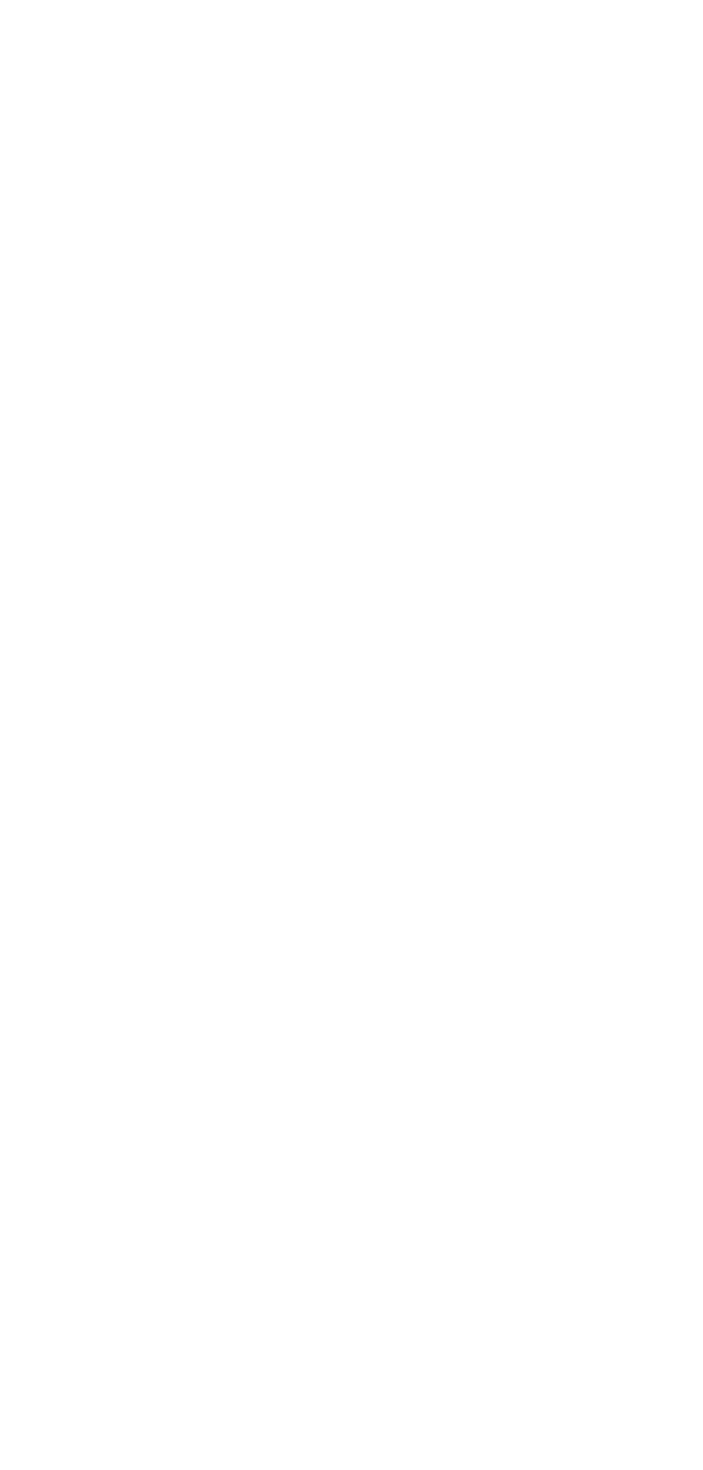
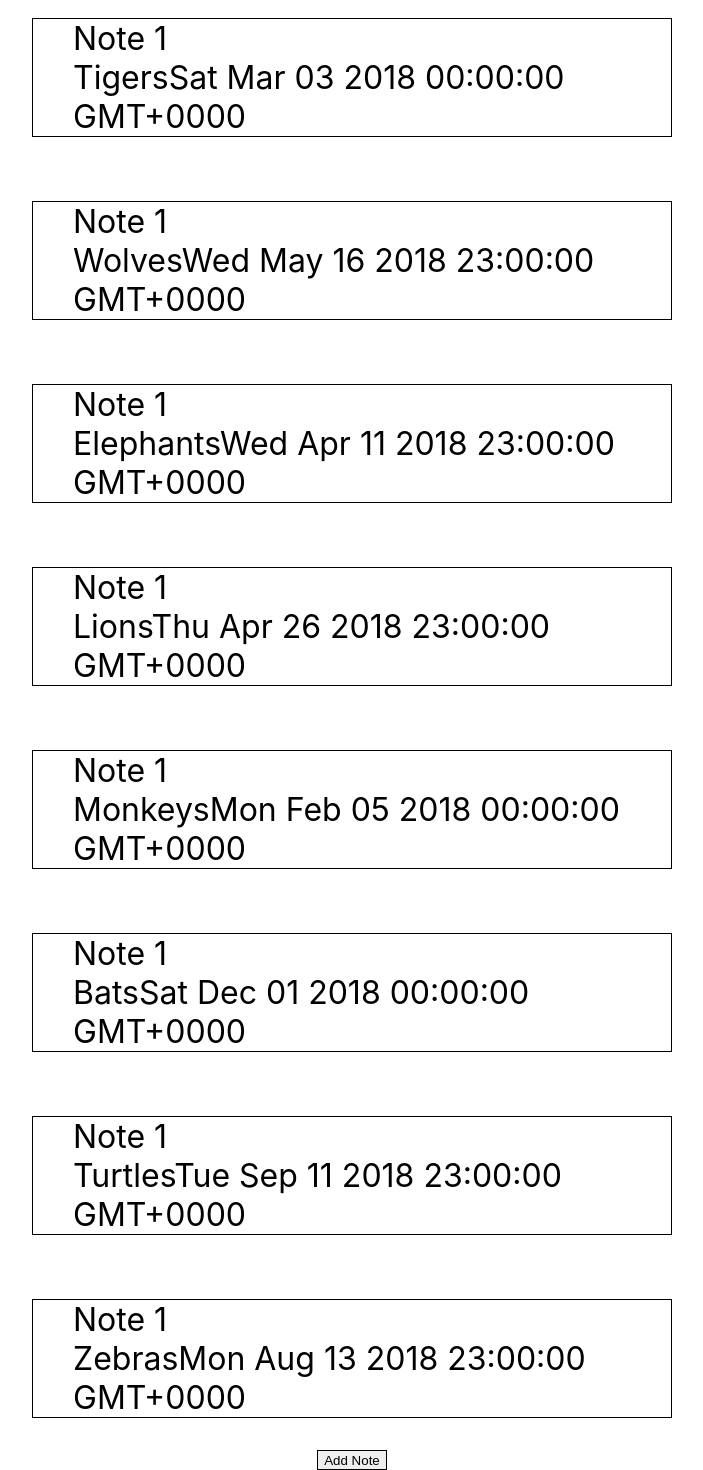
Before and after one commit to AJStolp/Noteful-app, a React (Create React App) app: page / in a window 1280 px wide. Shown: the part 1235-2705 px from the top of the page, without its empty margins (288-991 px from the left). Before the commit the page ends 800 px from the top, so only its background shows below. Built offline with nearby package versions, Linux system fonts and the light colour scheme.

Commit message:
working have question state

```diff
--- a/src/App.js
+++ b/src/App.js
@@ -5,24 +5,53 @@ import { render } from '@testing-library/react';
 import SideBar from './sideBar/sideBar';
 import DummyStore from './dummy-store';
 import Notes from './notes/notes';
-import Moment from 'react-moment';
+import Moment from 'moment';
+import NotesMain from './notesMain/notesMain';
+import dummyStore from './dummy-store';
 
 class App extends React.Component {
+//   foldersData = () => {
+//     dummyStore.folders.map( (val, i) =>
+//     <ul key={i}>
+//       <li>
+//         {val.name}
+//         {val.id}
+//       </li>
+//     </ul>
+
+//     );
+// }
+
+  // notesData = () => {
+  //   dummyStore.notes.map( (value, index) =>
+  //   <ul key={index}>
+  //     <li>
+  //       {value.name}
+  //       <Moment>
+  //         {value.modified}
+  //       </Moment>
+  //     </li>
+  //   </ul>
+  //   );
+  // }
+
+
   constructor() {
     super();
     this.state = {
-        folders: [],
-        notes: [],
+        folders: this.foldersData,
+        notes: this.notesData,
     }
   }
+
   render() {
     return (
       <div className="App">
           <Header />
           <SideBar />
-          <Notes notes={this.state.notes}/>
-          {/* <Moment date={dateToFormat} /> */}
+          <NotesMain />
       </div>
+
     );
 
   }
--- a/src/notes/notes.css
+++ b/src/notes/notes.css
@@ -1,7 +1,25 @@
+* {
+    box-sizing: border-box;
+}
+
 .notes {
-    /* display: flex;
-    flex-direction: row;
-    align-items: flex-end; */
     border: 1px solid black;
-    width: 55%;
+    width: 50%;
+    list-style-type: none;
+    text-align: left;
+    height: 100;
 }
+
+.notesLi {
+    display: flex;
+    flex-direction: column;
+    align-items: center;
+    justify-content: center;
+    font-size: 2.5vw;
+}
+
+.noteButton {
+    text-align: left;
+    height: 20px;
+    border: 1px solid black;
+}
--- a/src/notes/notes.js
+++ b/src/notes/notes.js
@@ -1,24 +1,28 @@
+
 import React from 'react';
 import './notes.css';
 import dummyStore from '../dummy-store';
 import Moment from 'react-moment';
 
-const notes = () => {
-    const dateToFormat = new Date('1976-04-19T12:59-0500');
-
-
+const notes = (props) => {
     const note = dummyStore.notes.map( (value, i) => (
         <ul key={i} className='notes'>
-            <li className='notesLi'>
+            <li>
+                Note 1 <br />
                 {value.name}
-                {value.modified}
+                <Moment>
+                    {value.modified}
+                </Moment>
             </li>
         </ul>
     ));
 
     return (
-        <div>
+        <div className='notesLi'>
             {note}
+            <button className='noteButton'>
+                Add Note
+            </button>
         </div>
     )
 }
--- /dev/null
+++ b/src/notesMain/notesMain.js
@@ -0,0 +1,20 @@
+import React from 'react';
+import Notes from '../notes/notes';
+import dummyStore from '../dummy-store';
+import Moment from 'react-moment';
+
+class notesMain extends React.Component {
+    time = () => {
+         dummyStore.notes.map(val => (val.modified));
+    }
+
+    render() {
+        return (
+            <div>
+                <Notes time={this.time}/>
+            </div>
+        )
+    }
+}
+
+export default notesMain;
--- a/src/sideBar/sideBar.css
+++ b/src/sideBar/sideBar.css
@@ -3,7 +3,7 @@
 }
 .sideBar {
     padding-top: 20px;
-    width: 200px;
+    width: 20%;
     position: fixed;
     height: 100%;
     border: 1px solid black;
```
Also changed, not shown: src/notesMain/notesMain.css (added).
